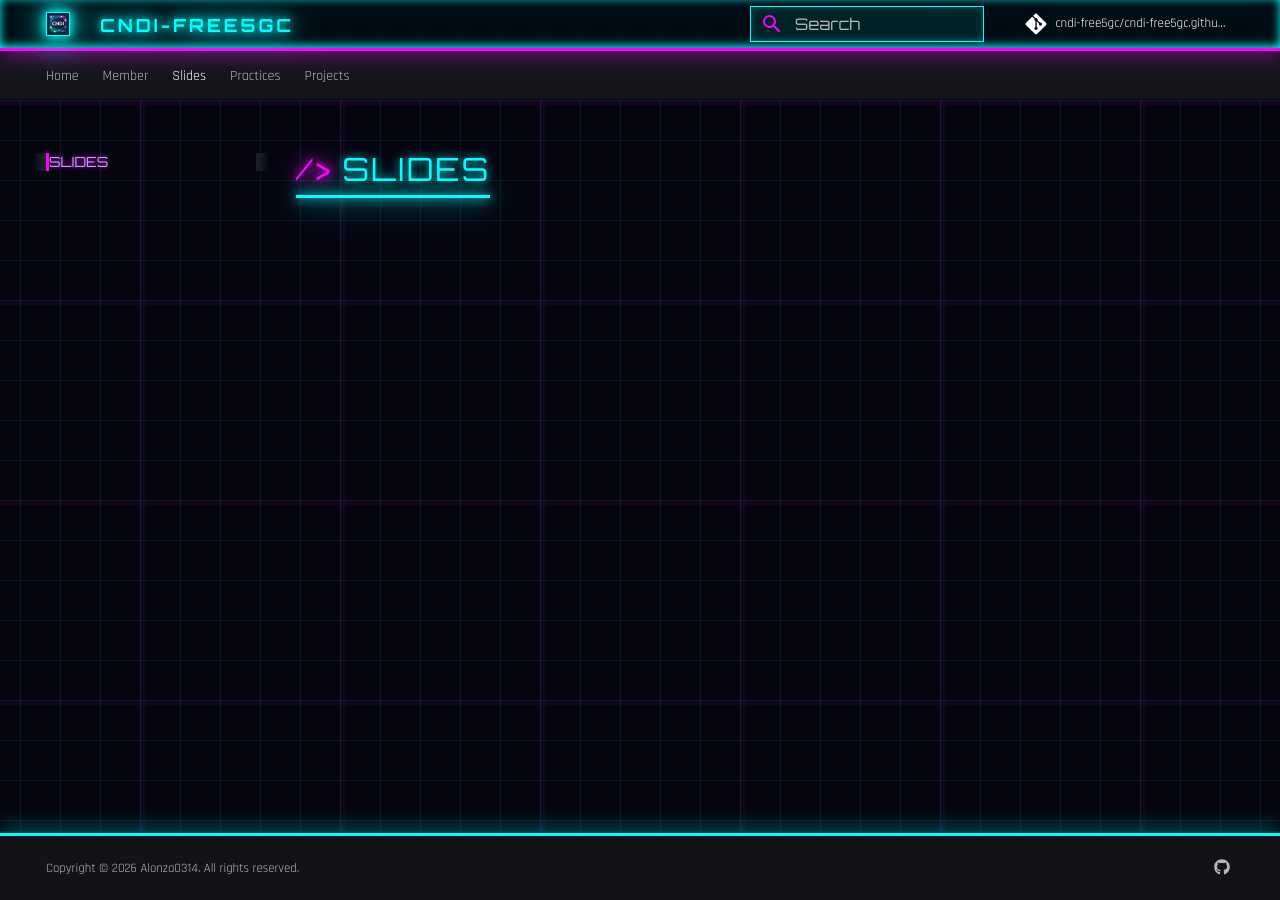
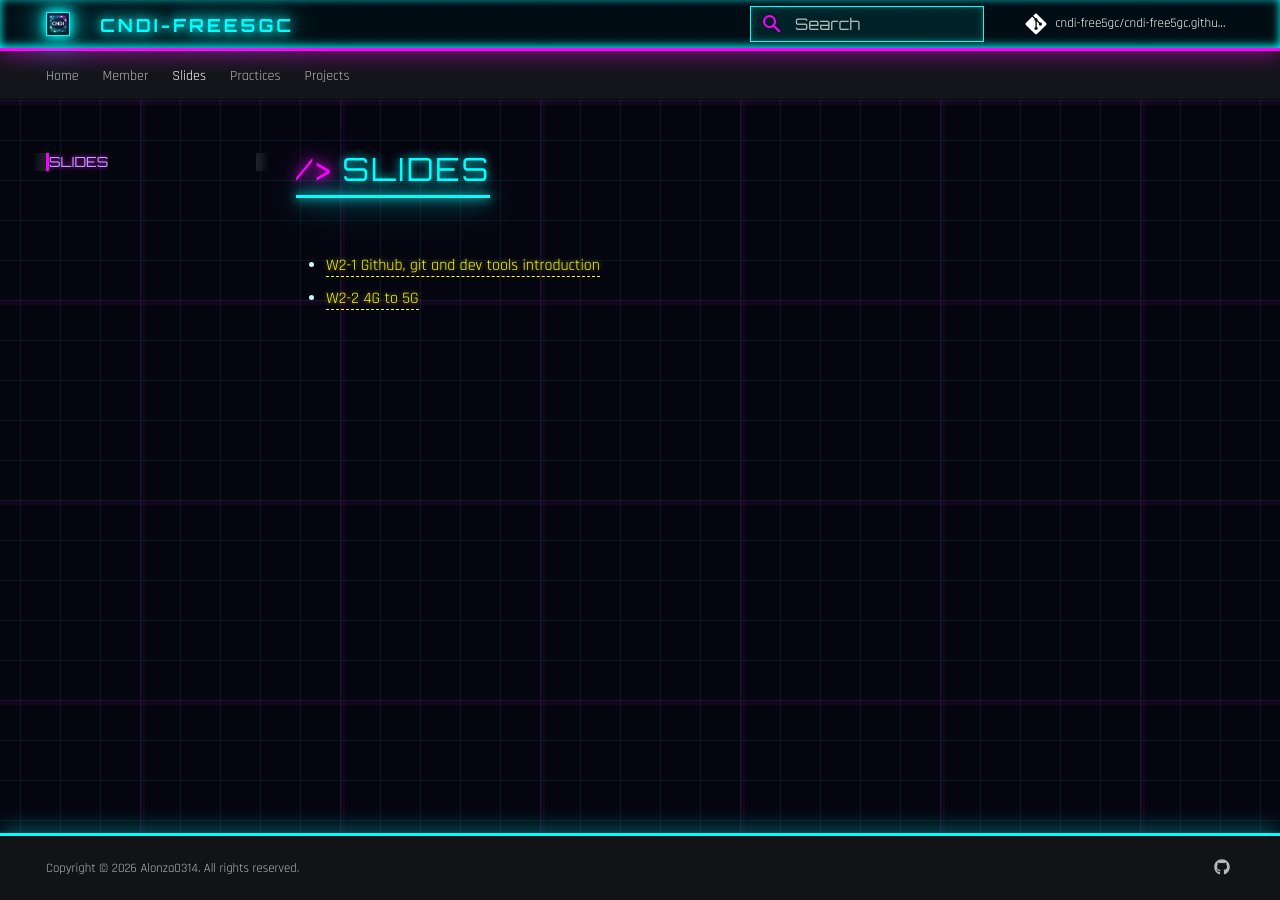
Before and after one commit to cndi-free5gc/cndi-free5gc.github.io, an MkDocs documentation site: the page built from doc/doc-slide/index.md, in a window 1280 px wide. Built offline with MkDocs 1.6.1 and Material for MkDocs 9.7.7, drawn with Linux system fonts in a browser that asks for light colours; some web fonts are replaced; comment, search, counter and statistics services are not loaded.

Commit message:
feat: W2 slides

```diff
--- a/doc/doc-slide/index.md
+++ b/doc/doc-slide/index.md
@@ -1 +1,4 @@
 # Slides
+
+- [W2-1 Github, git and dev tools introduction](slides/W2-1%20Github%2C%20git%20and%20dev%20tools%20introduction.pdf){:target="_blank"}
+- [W2-2 4G to 5G](slides/W2-2%204G%20to%205G.pdf){:target="_blank"}
```
Also changed, not shown: 2 other files.
